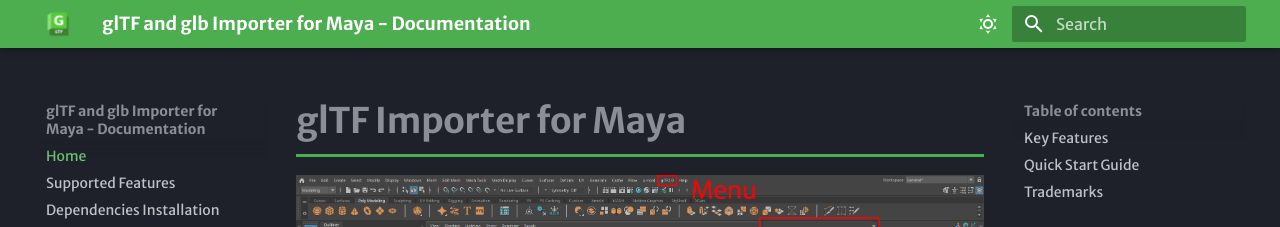
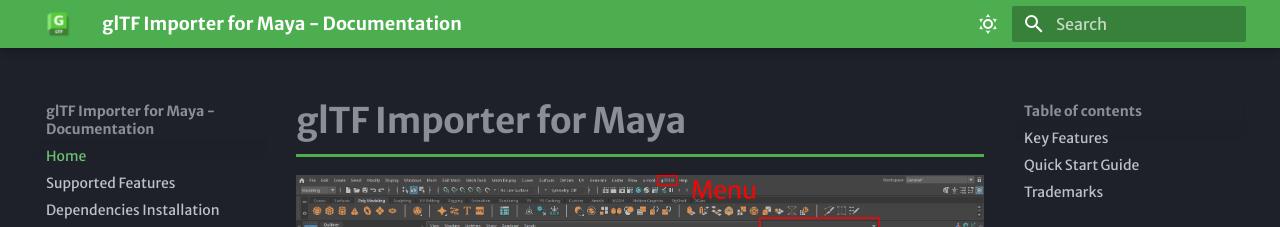
Before and after one commit to parashivbrl/gltf-glb-importer-for-maya-docs, an MkDocs documentation site: the page built from docs/index.md, in a window 1280 px wide. Shown: the top 227 px of the page. Built offline with MkDocs 1.6.1 and Material for MkDocs 9.7.7, drawn with Linux system fonts in a browser that asks for light colours; some web fonts are replaced.

Commit message:
small fixes

```diff
--- a/mkdocs.yml
+++ b/mkdocs.yml
@@ -1,7 +1,7 @@
-site_name: glTF and glb Importer for Maya - Documentation
+site_name: glTF Importer for Maya - Documentation
 site_url: https://parashivbrl.github.io/gltf-glb-importer-for-maya-docs/
 site_description: Complete documentation for importing glTF and glb files into Autodesk Maya. Import 3D models, materials, animations, and textures with this powerful Maya plugin.
-site_author: Parashivamurthy B N
+site_author: parashivbrl
 copyright: 2026 glTF/glb Importer for Maya
 
 nav:
```
Also changed, not shown: README.md (+2 -2 lines).
